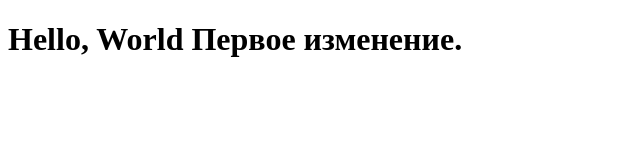
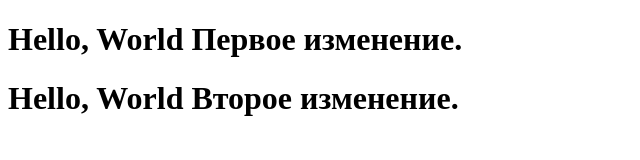
Before and after one commit to velitmike/clone_tutorial, a plain HTML site: page work/hello/index.html in a window 1280 px wide. Shown: the whole page, without its empty margins (0-640 px from the left). Drawn offline with Linux system fonts and the light colour scheme.

Commit message:
Added HTML header

```diff
--- a/work/hello/index.html
+++ b/work/hello/index.html
@@ -7,5 +7,6 @@
 </head>
 <body>
 	<h1>Hello, World Первое изменение.</h1>
+	<h1>Hello, World Второе изменение.</h1>
 </body>
 </html>
```
